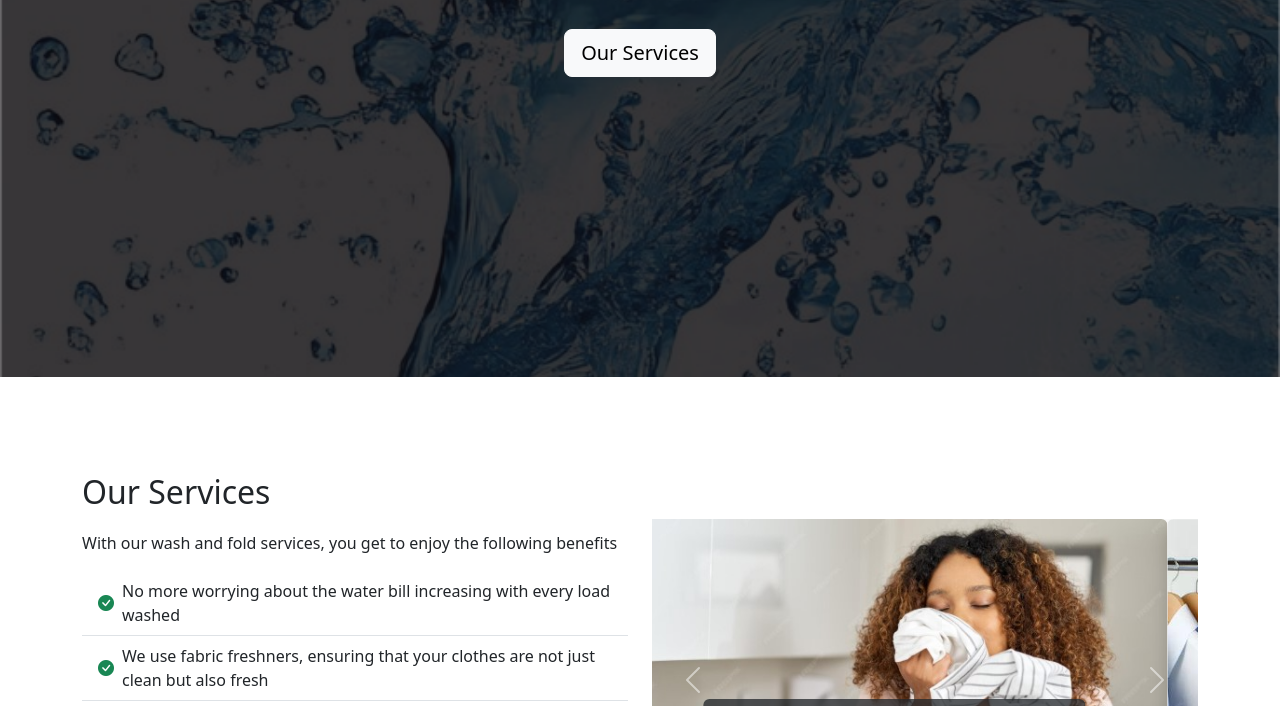
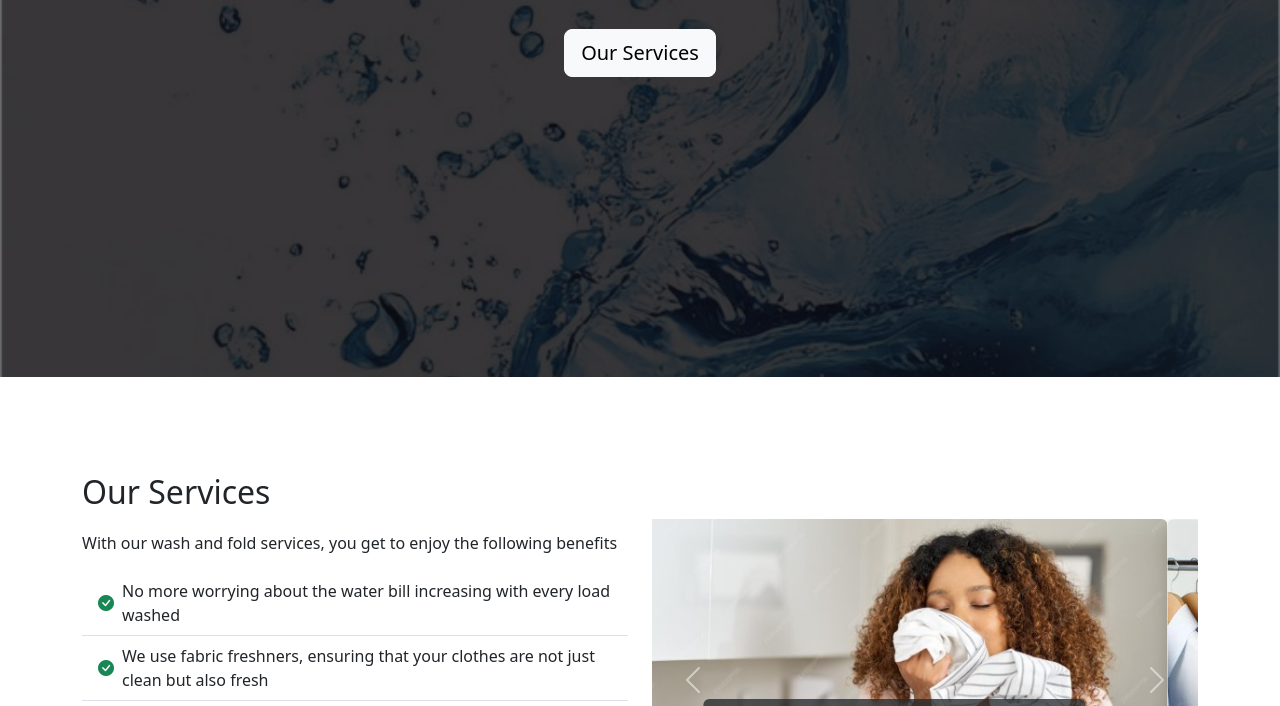
Before and after one commit to graceWeb7241/graceWeb7241.github.io, a plain HTML site: page index.html in a window 1280 px wide. Shown: the part 375-1081 px from the top of the page. Drawn offline with nearby package versions, Linux system fonts and the light colour scheme.

Commit message:
Update style.css

```diff
--- a/style.css
+++ b/style.css
@@ -32,7 +32,7 @@
             font-size: 1.5rem;
         }
         #home{
-            background-image: url(waves.png);
+            background: url(waves.png);
             background-size: cover;
             background-repeat: no-repeat;
         }
```
